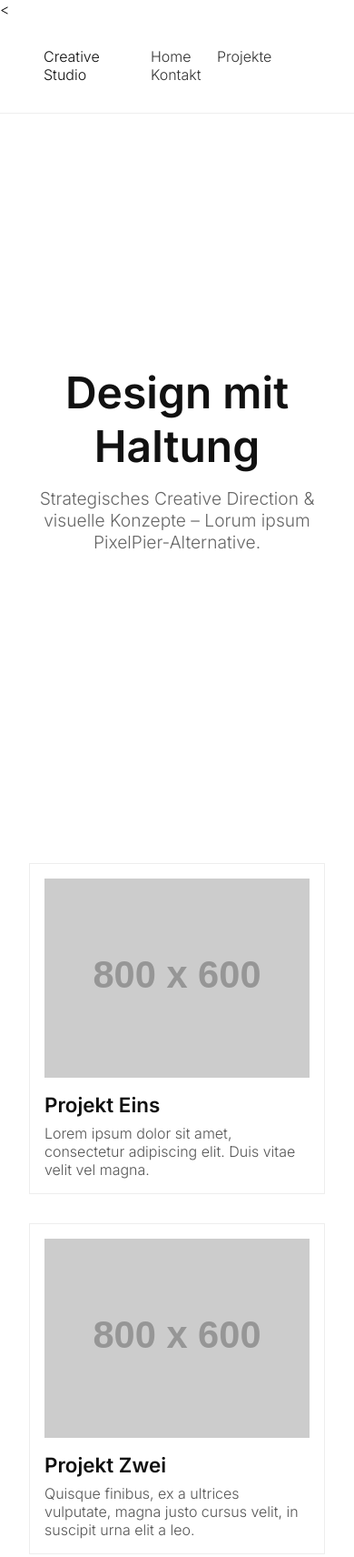
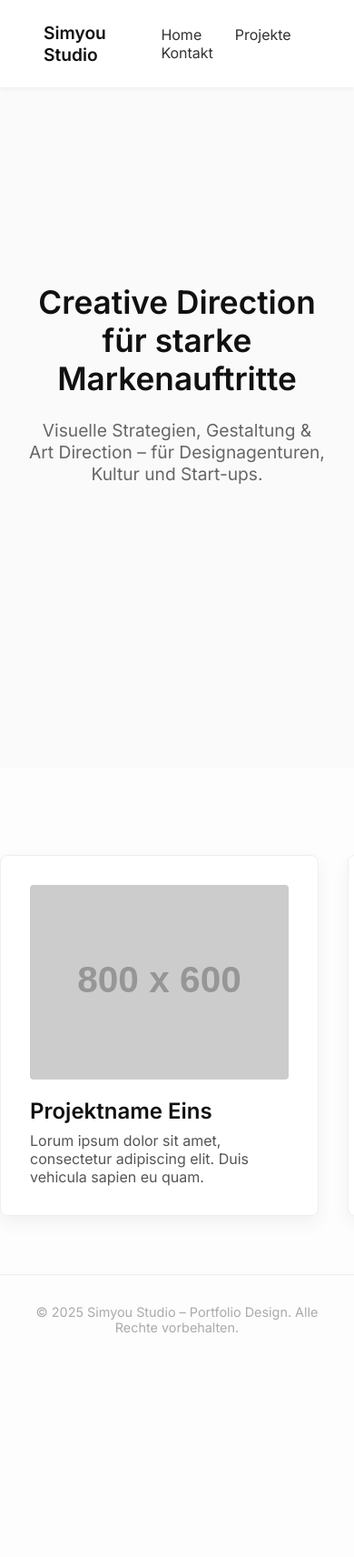
Before and after one commit to simyou76/preview-simy76-2025, a plain HTML site: page index.html in a window 390 px wide. Shown: the top 1712 px of the page at 91% size. After the commit the page ends 1500 px from the top, so only its background shows below. Drawn offline with Linux system fonts and the light colour scheme; placeholder pictures from the web are drawn by us.

Commit message:
Update index.html

```diff
--- a/index.html
+++ b/index.html
@@ -1,75 +1,90 @@
-<<!DOCTYPE html>
-<html lang="en">
+
+<!DOCTYPE html>
+<html lang="de">
 <head>
-  <meta charset="UTF-8" />
-  <meta name="viewport" content="width=device-width, initial-scale=1.0" />
-  <title>Creative Studio</title>
-  <link href="https://fonts.googleapis.com/css2?family=Inter:wght@300;600&display=swap" rel="stylesheet">
+  <meta charset="UTF-8">
+  <meta name="viewport" content="width=device-width, initial-scale=1.0">
+  <title>Simyou Portfolio</title>
+  <link href="https://fonts.googleapis.com/css2?family=Inter:wght@400;600&display=swap" rel="stylesheet">
   <style>
-    * { margin: 0; padding: 0; box-sizing: border-box; }
-    body { font-family: 'Inter', sans-serif; background: #fff; color: #111; }
+    * { box-sizing: border-box; margin: 0; padding: 0; }
+    body { font-family: 'Inter', sans-serif; background: #fdfdfd; color: #111; overflow-x: hidden; }
 
     header {
-      padding: 2rem 3rem;
+      position: fixed;
+      top: 0;
+      left: 0;
+      width: 100%;
+      background: white;
+      padding: 1.5rem 3rem;
       display: flex;
       justify-content: space-between;
       align-items: center;
-      border-bottom: 1px solid #eee;
+      z-index: 1000;
+      box-shadow: 0 2px 5px rgba(0,0,0,0.05);
     }
 
+    .logo { font-weight: 600; font-size: 1.2rem; }
     nav a {
-      margin-left: 1.5rem;
+      margin-left: 2rem;
       text-decoration: none;
       color: #333;
       font-weight: 500;
+      transition: color 0.3s;
     }
+    nav a:hover { color: #888; }
 
     .hero {
-      height: 90vh;
       display: flex;
+      flex-direction: column;
+      justify-content: center;
       align-items: center;
-      justify-content: center;
       text-align: center;
-      padding: 4rem 2rem;
+      height: 100vh;
+      padding: 3rem 2rem;
+      background: #fafafa;
     }
 
     .hero h1 {
-      font-size: 3rem;
+      font-size: 3.5rem;
+      max-width: 800px;
       font-weight: 600;
-      margin-bottom: 1rem;
+      margin-bottom: 1.5rem;
     }
 
     .hero p {
       font-size: 1.2rem;
       color: #666;
+      max-width: 600px;
     }
 
     .projects {
-      display: grid;
-      grid-template-columns: repeat(3, 1fr);
+      display: flex;
+      overflow-x: scroll;
+      scroll-snap-type: x mandatory;
       gap: 2rem;
-      padding: 4rem 2rem;
+      padding: 6rem 2rem 4rem;
     }
 
     .project {
+      flex: 0 0 80vw;
+      scroll-snap-align: start;
+      background: #fff;
       border: 1px solid #eee;
-      padding: 1rem;
-      transition: all 0.3s ease;
-    }
-
-    .project:hover {
-      transform: translateY(-5px);
-      box-shadow: 0 4px 20px rgba(0,0,0,0.05);
+      padding: 2rem;
+      border-radius: 8px;
+      box-shadow: 0 8px 20px rgba(0,0,0,0.05);
     }
 
     .project img {
       width: 100%;
       height: auto;
       margin-bottom: 1rem;
+      border-radius: 4px;
     }
 
     .project h3 {
-      font-size: 1.4rem;
+      font-size: 1.5rem;
       margin-bottom: 0.5rem;
     }
 
@@ -79,57 +94,54 @@
     }
 
     footer {
-      padding: 2rem;
       text-align: center;
       font-size: 0.9rem;
+      padding: 2rem;
+      border-top: 1px solid #eee;
       color: #aaa;
-      border-top: 1px solid #eee;
     }
 
     @media (max-width: 768px) {
-      .projects {
-        grid-template-columns: 1fr;
-      }
+      .project { flex: 0 0 90vw; }
+      .hero h1 { font-size: 2.2rem; }
     }
   </style>
 </head>
 <body>
   <header>
-    <div class="logo">Creative Studio</div>
+    <div class="logo">Simyou Studio</div>
     <nav>
-      <a href="#">Home</a>
+      <a href="#home">Home</a>
       <a href="#projects">Projekte</a>
-      <a href="#contact">Kontakt</a>
+      <a href="#kontakt">Kontakt</a>
     </nav>
   </header>
 
-  <section class="hero">
-    <div>
-      <h1>Design mit Haltung</h1>
-      <p>Strategisches Creative Direction & visuelle Konzepte – Lorum ipsum PixelPier-Alternative.</p>
+  <section class="hero" id="home">
+    <h1>Creative Direction für starke Markenauftritte</h1>
+    <p>Visuelle Strategien, Gestaltung & Art Direction – für Designagenturen, Kultur und Start-ups.</p>
+  </section>
+
+  <section class="projects" id="projects">
+    <div class="project">
+      <img src="https://via.placeholder.com/800x600" alt="Projekt 1">
+      <h3>Projektname Eins</h3>
+      <p>Lorum ipsum dolor sit amet, consectetur adipiscing elit. Duis vehicula sapien eu quam.</p>
+    </div>
+    <div class="project">
+      <img src="https://via.placeholder.com/800x600" alt="Projekt 2">
+      <h3>Projektname Zwei</h3>
+      <p>Curabitur non nulla sit amet nisl tempus convallis quis ac lectus. Nulla porttitor accumsan tincidunt.</p>
+    </div>
+    <div class="project">
+      <img src="https://via.placeholder.com/800x600" alt="Projekt 3">
+      <h3>Projektname Drei</h3>
+      <p>Vestibulum ante ipsum primis in faucibus orci luctus et ultrices posuere cubilia curae.</p>
     </div>
   </section>
 
-  <section id="projects" class="projects">
-    <div class="project">
-      <img src="https://via.placeholder.com/800x600" alt="Projekt 1">
-      <h3>Projekt Eins</h3>
-      <p>Lorem ipsum dolor sit amet, consectetur adipiscing elit. Duis vitae velit vel magna.</p>
-    </div>
-    <div class="project">
-      <img src="https://via.placeholder.com/800x600" alt="Projekt 2">
-      <h3>Projekt Zwei</h3>
-      <p>Quisque finibus, ex a ultrices vulputate, magna justo cursus velit, in suscipit urna elit a leo.</p>
-    </div>
-    <div class="project">
-      <img src="https://via.placeholder.com/800x600" alt="Projekt 3">
-      <h3>Projekt Drei</h3>
-      <p>Integer euismod, nunc ac luctus finibus, neque dui tempor libero, non facilisis tortor magna ut erat.</p>
-    </div>
-  </section>
-
-  <footer>
-    &copy; 2025 Creative Studio – Alle Rechte vorbehalten.
+  <footer id="kontakt">
+    &copy; 2025 Simyou Studio – Portfolio Design. Alle Rechte vorbehalten.
   </footer>
 </body>
 </html>
```
